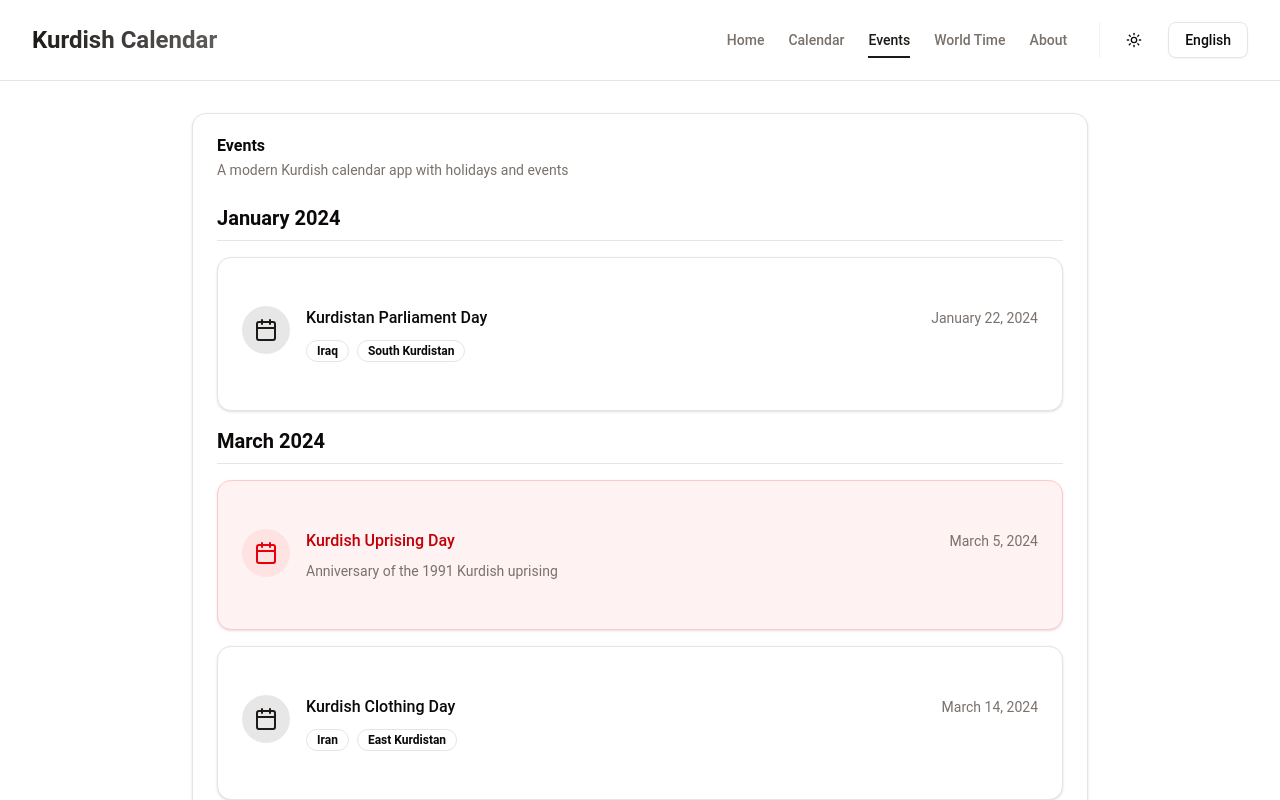
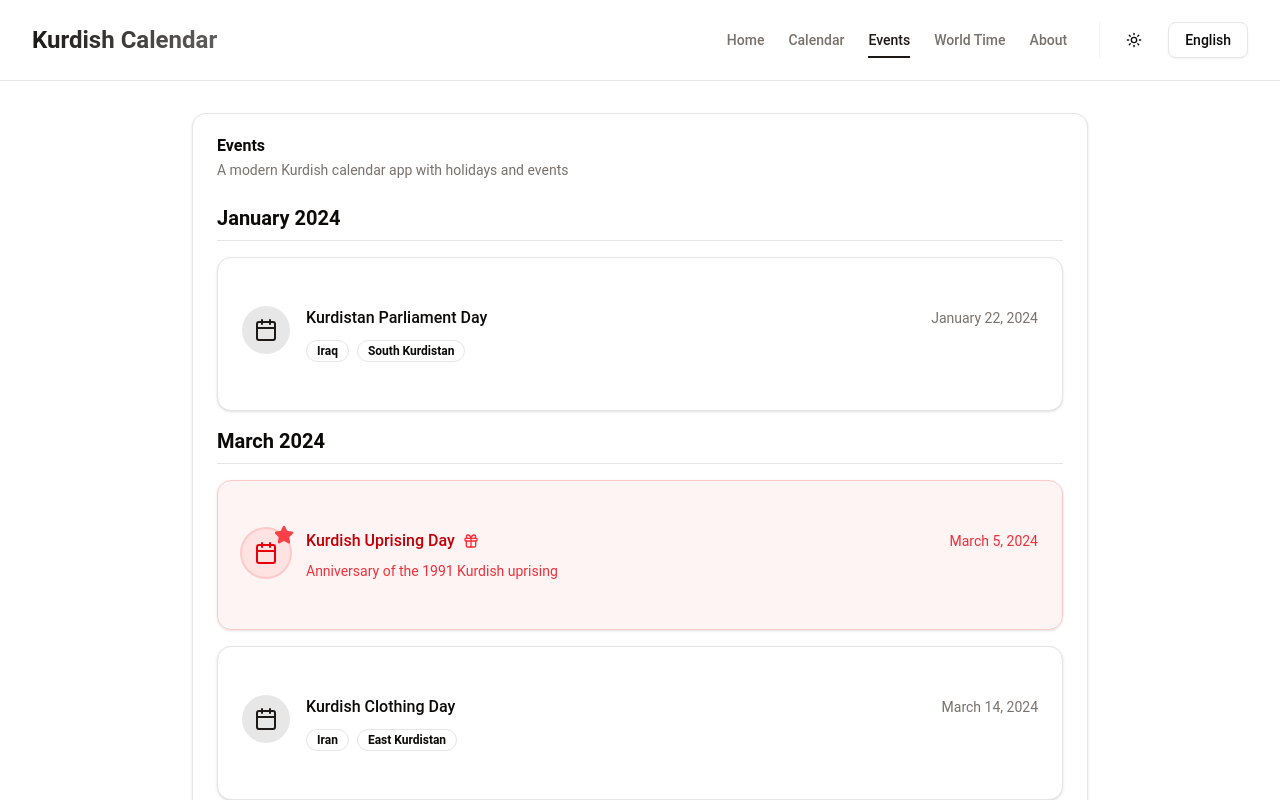
Before and after one commit to datacode-app/kurdish-calendar-app, a Next.js app: page /en/events in a window 1280 px wide. Shown: the top 800 px of the page. Built offline with nearby package versions, Linux system fonts and the light colour scheme.

Commit message:
fix UI style

```diff
--- a/app/components/EventsListClient.tsx
+++ b/app/components/EventsListClient.tsx
@@ -2,7 +2,7 @@
 
 import { useState, useEffect, useMemo, useCallback } from 'react';
 // import { format } from 'date-fns';
-import { Calendar as CalendarIcon } from 'lucide-react';
+import { Calendar as CalendarIcon, Star, Gift } from 'lucide-react';
 import { Badge } from '@/components/ui/badge';
 import { Card, CardContent } from '@/components/ui/card';
 import {  getKurdishCountryName } from '@/lib/date-utils';
@@ -134,23 +134,31 @@ export default function EventsListClient({ locale }: { locale: string }) {
             {groupedHolidays[monthYear].map((holiday, index) => (
               <Card
                 key={index}
-                className={`overflow-hidden hover:shadow-md transition-shadow
+                className={`overflow-hidden hover:shadow-md transition-shadow group
                   ${holiday.isHoliday
-                    ? 'bg-red-50 dark:bg-red-950/20 border-red-200 dark:border-red-800/30'
-                    : 'bg-card border-border'
+                    ? 'bg-red-50/80 dark:bg-red-950/20 border-red-200 dark:border-red-800/30 hover:bg-red-100/80 dark:hover:bg-red-950/30'
+                    : 'bg-card border-border hover:bg-accent/50'
                   }`}
               >
                 <CardContent className="p-4 sm:p-6">
                   <div className="flex flex-col sm:flex-row sm:items-start gap-4">
+                    <div className="relative">
                       <div className={`flex-shrink-0 flex items-center justify-center w-12 h-12 rounded-full
                         ${holiday.isHoliday
-                        ? 'bg-red-100 dark:bg-red-900/30 text-red-600 dark:text-red-400'
+                          ? 'bg-red-100 dark:bg-red-900/30 text-red-600 dark:text-red-400 ring-2 ring-red-200 dark:ring-red-800/30'
                           : 'bg-primary/10 text-primary'
-                      }`}>
+                        } transition-all duration-200 ease-in-out group-hover:scale-105`}>
                         <CalendarIcon className="h-6 w-6" />
+                      </div>
+                      {holiday.isHoliday && (
+                        <div className="absolute -top-1 -right-1 flex items-center justify-center">
+                          <Star className="w-5 h-5 text-red-500 dark:text-red-400 fill-red-500 dark:fill-red-400 animate-pulse" />
+                        </div>
+                      )}
                     </div>
                     <div className="flex-grow min-w-0">
                       <div className="flex flex-col sm:flex-row sm:items-center justify-between gap-2 mb-2">
+                        <div className="flex items-center gap-2">
                           <h3 className={`text-base font-medium break-words
                             ${holiday.isHoliday
                               ? 'text-red-700 dark:text-red-400'
@@ -158,26 +166,36 @@ export default function EventsListClient({ locale }: { locale: string }) {
                             }`}>
                             {getLocalizedText(holiday.event)}
                           </h3>
-                        <time className="text-sm text-muted-foreground whitespace-nowrap">
+                          {holiday.isHoliday && (
+                            <Gift className="w-4 h-4 text-red-500 dark:text-red-400" />
+                          )}
+                        </div>
+                        <time className={`text-sm whitespace-nowrap
+                          ${holiday.isHoliday
+                            ? 'text-red-600/80 dark:text-red-400/80'
+                            : 'text-muted-foreground'}`}>
                           {formatLocalizedDate(new Date(holiday.date), 'MMMM d, yyyy', true)}
                         </time>
                       </div>
                       {holiday.country && (
                         <div className="mt-1">
-                          <Badge variant="outline" className="text-xs">
+                          <Badge variant={holiday.isHoliday ? "destructive" : "outline"} className="text-xs">
                             {locale === 'ku'
                               ? getKurdishCountryName(holiday.country)
                               : holiday.country}
                           </Badge>
                           {holiday.region && (
-                            <Badge variant="outline" className="text-xs ml-2">
+                            <Badge variant={holiday.isHoliday ? "destructive" : "outline"} className="text-xs ml-2">
                               {holiday.region}
                             </Badge>
                           )}
                         </div>
                       )}
                       {holiday.note && getLocalizedText(holiday.note) && (
-                        <p className="mt-2 text-sm text-muted-foreground break-words">
+                        <p className={`mt-2 text-sm break-words
+                          ${holiday.isHoliday
+                            ? 'text-red-600/80 dark:text-red-400/80'
+                            : 'text-muted-foreground'}`}>
                           {getLocalizedText(holiday.note)}
                         </p>
                       )}
```
Also changed, not shown: public/sw.js. Lines whose indentation alone changed are shown as unchanged.
